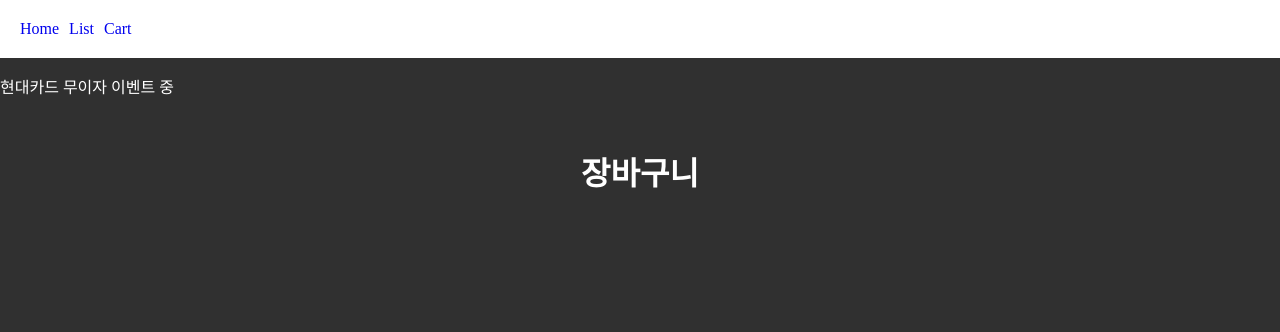
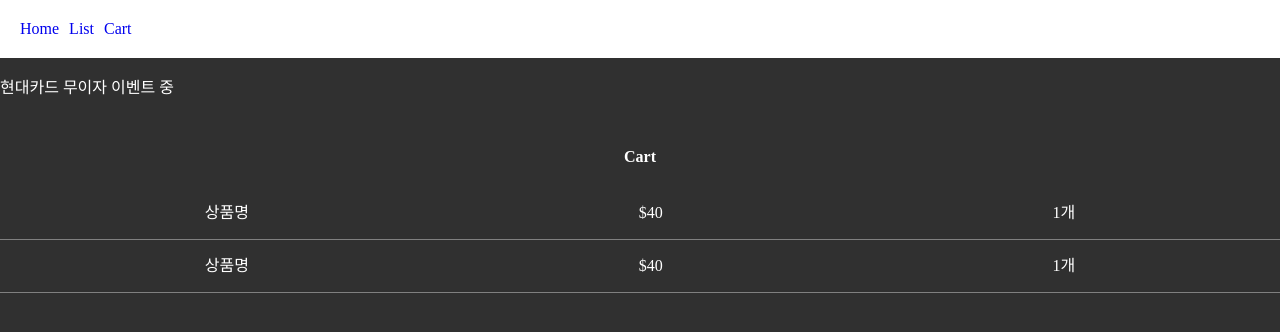
Before and after one commit to DaegyuHan/Next.js-Study-fresh, a Next.js app: page /cart in a window 1280 px wide. Shown: the top 332 px of the page. Built offline with nearby package versions, Linux system fonts and the light colour scheme.

Commit message:
insert image

```diff
--- a/app/cart/page.js
+++ b/app/cart/page.js
@@ -1,8 +1,17 @@
 export default function Cart() {
-
     return (
       <div>
-        <h1 className="title">장바구니</h1>
+        <h4 className="title">Cart</h4>
+        <div className="cart-item">
+          <p>상품명</p>
+          <p>$40</p>
+          <p>1개</p>
+        </div>
+        <div className="cart-item">
+          <p>상품명</p>
+          <p>$40</p>
+          <p>1개</p>
+        </div>
       </div>
-    );
+    )
   }
--- a/app/globals.css
+++ b/app/globals.css
@@ -31,3 +31,16 @@ body {
   margin-right: 10px;
   text-decoration: none;
 }
+
+.food-img {
+  width: 100%;
+  height: auto;
+}
+
+.cart-item {
+  padding: 10px;
+  display: flex;
+  justify-content: space-around;
+  border-bottom: 1px solid grey;
+  line-height: 0px;
+}
--- a/app/list/page.js
+++ b/app/list/page.js
@@ -7,7 +7,7 @@ export default function List() {
                 products.map((product, i) => {
                     return (
                         <div className="food" key={i}>
-
+                            <img src={'/food' +i+ '.png'} className="food-img"></img>
                             <h4>{products[i]} $40</h4>
                         </div>
                     )
```
